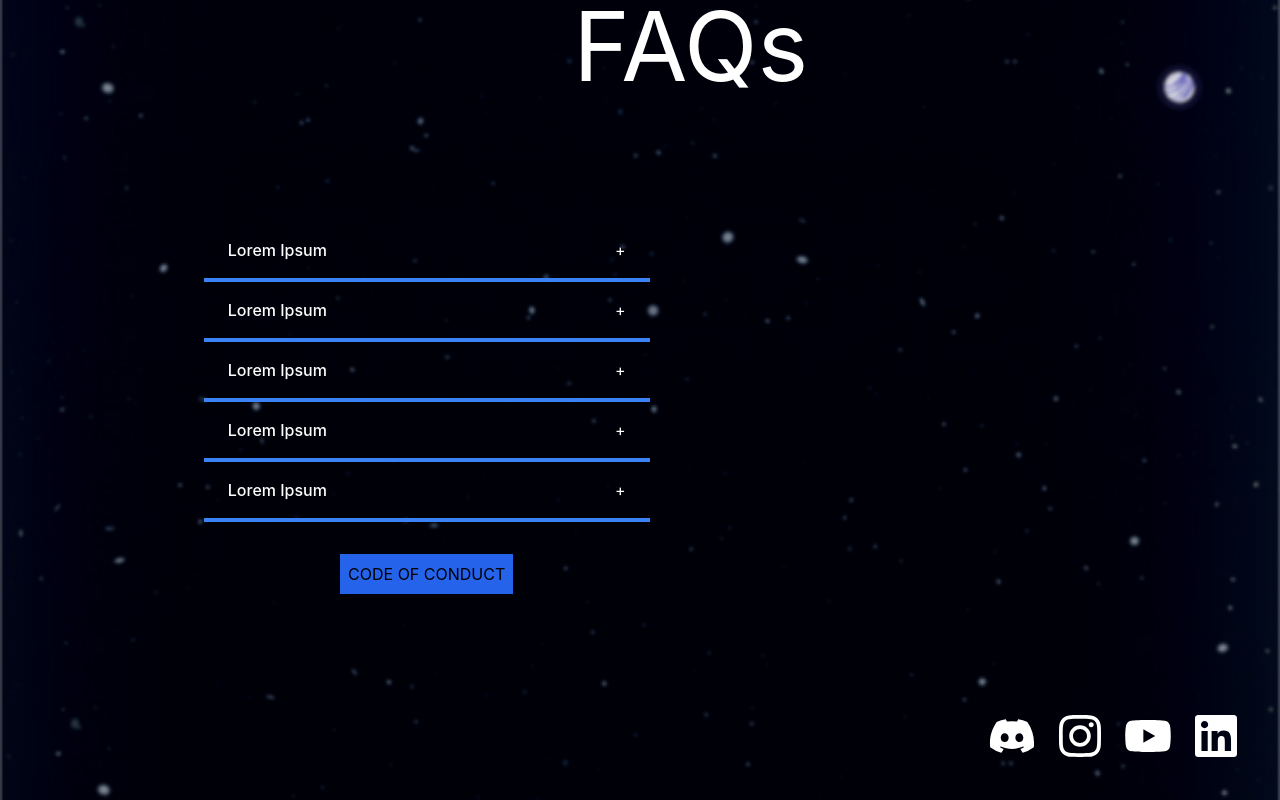
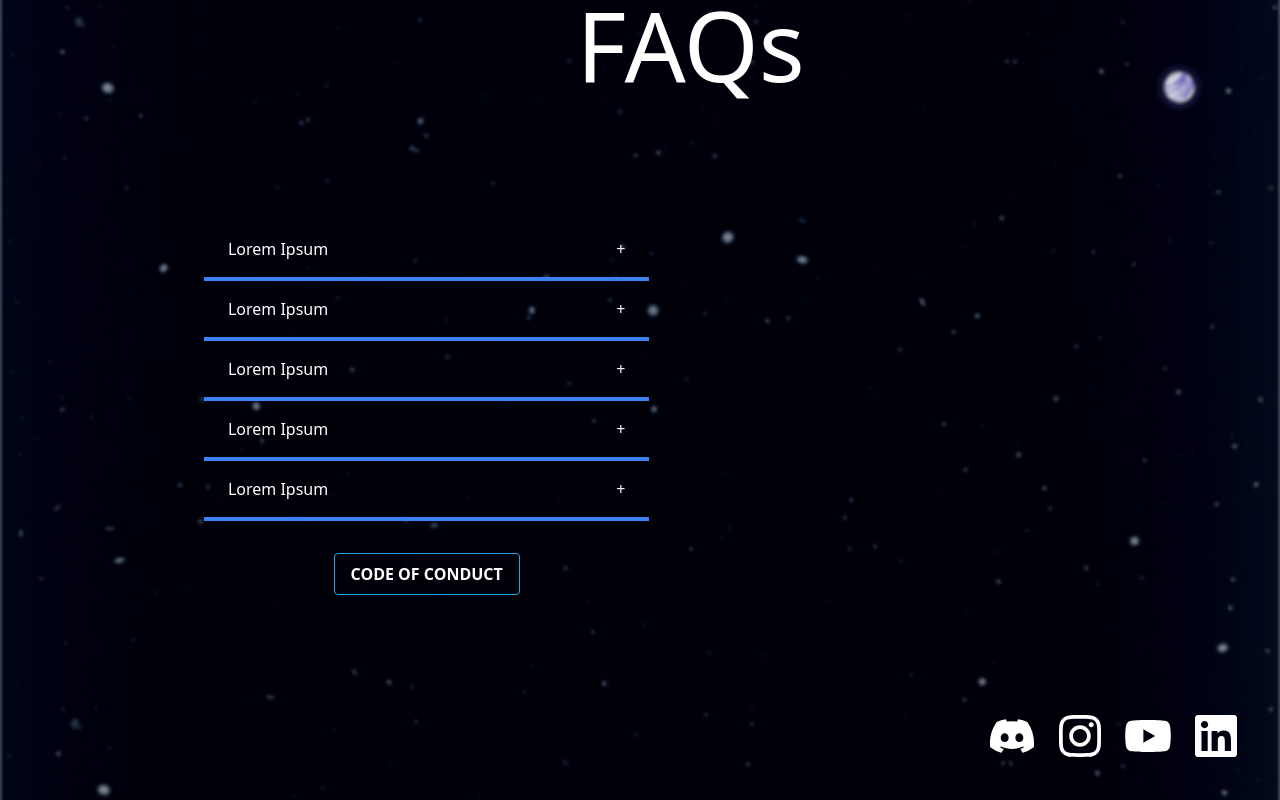
Before and after one commit to iivanhaj/Technica-integrated, a React (Create React App) app: page / in a window 1280 px wide. Shown: the part 7023-7823 px from the top of the page. Built offline with nearby package versions, Linux system fonts and the light colour scheme.

Commit message:
Fixed the background issue

```diff
--- a/src/components/FAQ.jsx
+++ b/src/components/FAQ.jsx
@@ -11,7 +11,10 @@ export default function FAQ() {
         </h1>
         <FAQList />
         <div className="flex items-start justify-start text-center pt-8">
-          <a href="/" className="text-black text-b bg-blue-600 p-2">
+          <a
+            href="/"
+            className="bg-transparent hover:bg-[#27A5EF] text-white font-semibold hover:text-black py-2 px-4 border border-[#27A5EF] hover:border-transparent rounded"
+          >
             CODE OF CONDUCT
           </a>
         </div>
--- a/src/index.css
+++ b/src/index.css
@@ -5,18 +5,24 @@
 @import url('https://fonts.googleapis.com/css2?family=Michroma&display=swap');
 @import url('https://fonts.googleapis.com/css2?family=Changa+One&display=swap');
 body {
-  margin: 0;
-  font-family: -apple-system, BlinkMacSystemFont, 'Segoe UI', 'Roboto', 'Oxygen',
-    'Ubuntu', 'Cantarell', 'Fira Sans', 'Droid Sans', 'Helvetica Neue',
-    sans-serif, 'Michroma', 'sans-serif';
-  -webkit-font-smoothing: antialiased;
-  -moz-osx-font-smoothing: grayscale;
+    margin: 0;
+    padding: 0;
     background: url("../public/images/tech.jpg");
-    background-repeat: no-repeat;
+   background-repeat: no-repeat, repeat;
     background-size: cover;
 
 }
-
+html {
+  scroll-behavior: smooth;
+  margin: 0px !important;
+  padding: 0px !important;
+  width: 100%;
+  height: 100%;
+}
+body{
+    overflow-x: hidden;
+    overflow-y:auto;
+}
 .white{
   color: white !important;
 }
```
